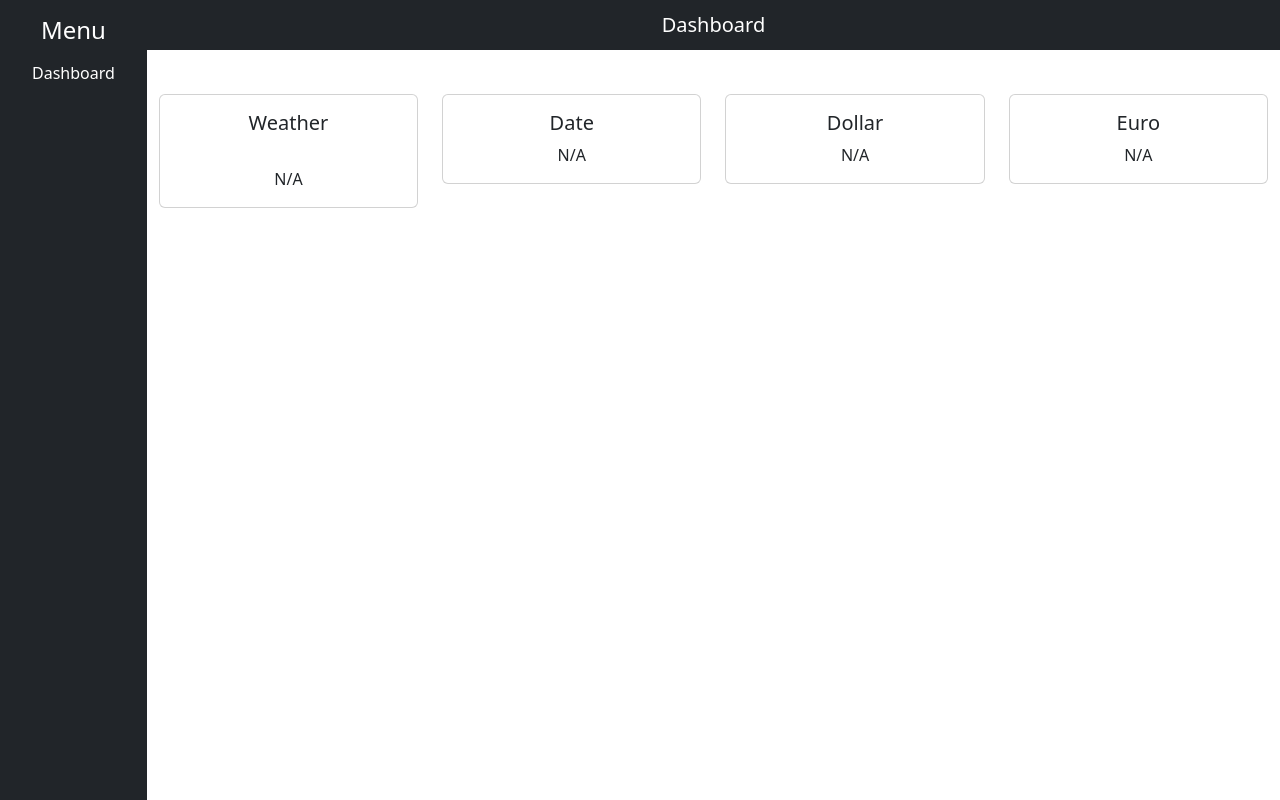
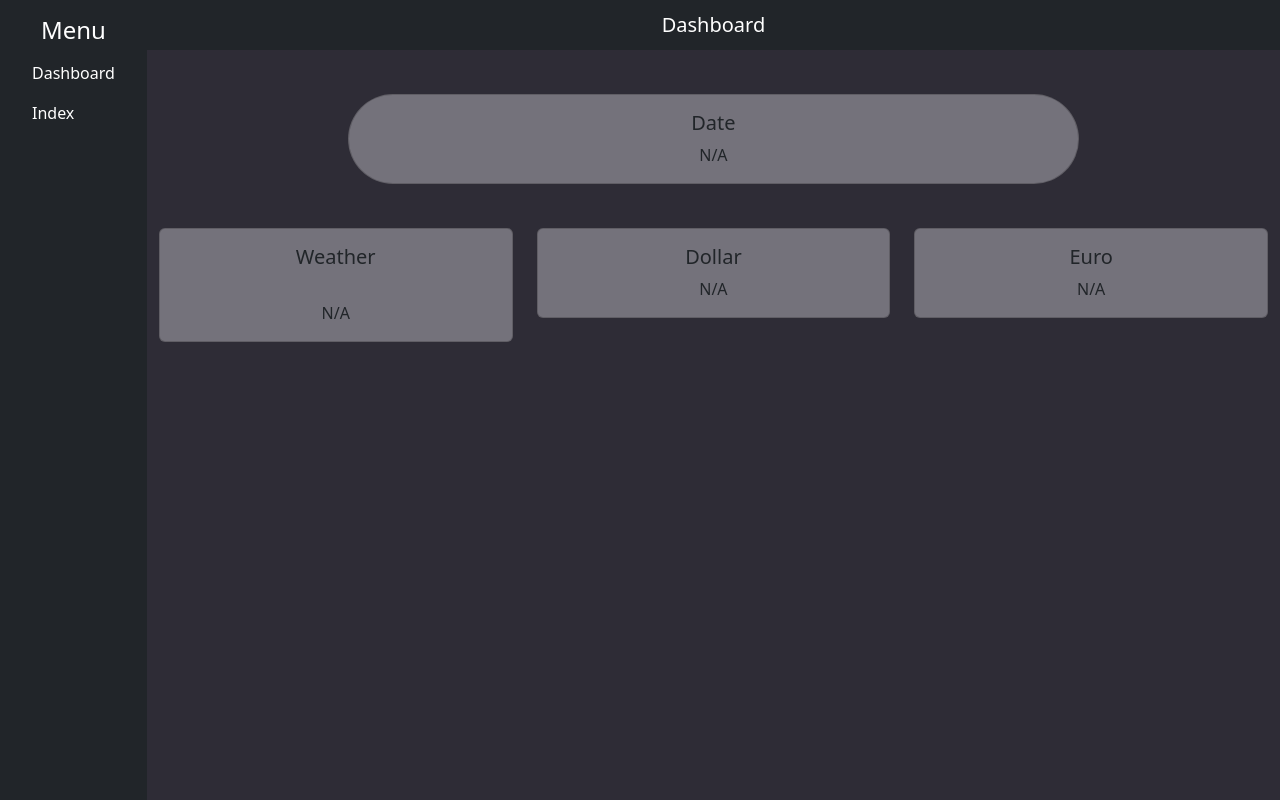
Before and after one commit to iamtwobe/startup-dashboard, a Python web app: template templates/dashboard.html in a window 1280 px wide. Run offline with Jinja, Linux system fonts and the light colour scheme; the template is opened without the code that fills it, so the values that code supplies are empty.

Commit message:
dashboard page progress

```diff
--- a/templates/dashboard.html
+++ b/templates/dashboard.html
@@ -8,7 +8,7 @@
         <link href="https://cdn.jsdelivr.net/npm/bootstrap@5.3.0/dist/css/bootstrap.min.css" rel="stylesheet">
         <script src="static/scripts.js" defer></script>
     </head>
-<body onload="initialize_dashboard()">
+    <body onload="initialize_dashboard()" style="background-color: #2e2c36">
 
         <!-- Sidebar -->
         <div class="d-flex">
@@ -18,7 +18,9 @@
                     <li class="nav-item">
                         <a class="nav-link text-white" href="#">Dashboard</a>
                     </li>
-            <!-- Add other menu items here -->
+                    <li>
+                        <a class="nav-link text-white" href="index.html">Index</a>
+                    </li>
                 </ul>
             </div>
 
@@ -30,10 +32,22 @@
                 </nav>
 
                 <div class="container-fluid mt-4">
+                    <!-- Date Widget -->
+                    <div class="row justify-content-center mb-4">
+                        <div class="col-md-8">
+                            <div class="card text-center rounded-pill" style="background-color: #74727b;">
+                                <div class="card-body">
+                                    <h5 class="card-title">Date</h5>
+                                    <p id="date" class="card-text">N/A</p>
+                                </div>
+                            </div>
+                        </div>
+                    </div>
+
                     <div class="row">
                         <!-- Weather Widget -->
-                <div class="col-md-3 mb-4">
-                    <div class="card text-center">
+                        <div class="col-md-4 mb-4">
+                            <div class="card text-center" style="background-color: #74727b;">
                                 <div class="card-body">
                                     <h5 id="weather" class="card-title">Weather</h5>
                                     <img id="weather_img" src="">
@@ -42,31 +56,21 @@
                             </div>
                         </div>
 
-                <!-- Date Widget -->
-                <div class="col-md-3 mb-4">
-                    <div class="card text-center">
+                        <!-- Dollar Widget -->
+                        <div class="col-md-4 mb-4">
+                            <div class="card text-center" style="background-color: #74727b;">
                                 <div class="card-body">
-                            <h5 class="card-title">Date</h5>
-                            <p id="date" class="card-text">N/A</p>
-                        </div>
-                    </div>
-                </div>
-
-                <!-- Currency Widget (Dollar) -->
-                <div class="col-md-3 mb-4">
-                    <div class="card text-center">
-                        <div class="card-body">
-                            <h5 class="card-title">Dollar</h5>
+                                    <h5 id="usd_title" class="card-title">Dollar</h5>
                                     <p id="dollar" class="card-text">N/A</p>
                                 </div>
                             </div>
                         </div>
 
-                <!-- Currency Widget (Euro) -->
-                <div class="col-md-3 mb-4">
-                    <div class="card text-center">
+                        <!-- Euro Widget -->
+                        <div class="col-md-4 mb-4">
+                            <div class="card text-center" style="background-color: #74727b;">
                                 <div class="card-body">
-                            <h5 class="card-title">Euro</h5>
+                                    <h5 id="euro_title" class="card-title">Euro</h5>
                                     <p id="euro" class="card-text">N/A</p>
                                 </div>
                             </div>
@@ -75,6 +79,5 @@
                 </div>
             </div>
         </div>
-
     </body>
 </html>
--- a/templates/static/scripts.js
+++ b/templates/static/scripts.js
@@ -14,31 +14,33 @@ function initialize_dashboard() {
         .then(parsedData => {
             switch(parsedData.dollar_state){
                 case "increase":
-                    var dollar_state_img = ""
+                    var usd_state_img = "assets/icons/increase_icon.png"
                     break;
                 case "decrease":
-                    var dollar_state_img = ""
+                    var usd_state_img = "assets/icons/decrease_icon.png"
                     break;
                 case "stable":
-                    var dollar_state_img = ""
+                    var usd_state_img = "assets/icons/decrease_icon.png"
                     break;
             }
             switch(parsedData.euro_state){
                 case "increase":
-                    var eur_state_img = ""
+                    var eur_state_img = "assets/icons/increase_icon.png"
                     break;
                 case "decrease":
-                    var eur_state_img = ""
+                    var eur_state_img = "assets/icons/decrease_icon.png"
                     break;
                 case "stable":
-                    var eur_state_img = ""
+                    var eur_state_img = "assets/icons/decrease_icon.png"
                     break;
             }
-            document.getElementById('dollar').innerHTML = `<p id="dollar" class="card-text">${parsedData.dollar_rate || "N/A"} <img src="${dollar_state_img}" alt=""></p>`
             document.getElementById('weather').textContent = parsedData.weather || "N/A";
             document.getElementById('weather_img').src = parsedData.weather_img;
             document.getElementById('temperature').textContent = parsedData.temperature || "N/A";
             document.getElementById('date').textContent = parsedData.date || "N/A";
-            document.getElementById('euro').innerHTML = `<p id="euro" class="card-text">${parsedData.euro_rate || "N/A"} <img src="${eur_state_img}" alt=""></p>`;
+            document.getElementById('dollar').innerHTML = `<p id="dollar" class="card-text">R$ ${parsedData.dollar_rate || "N/A"}</p>`
+            document.getElementById('usd_title').innerHTML = `<h5 id="usd_title" class="card-title"> Dollar </h5><img src="${usd_state_img}" height="56" width="60">`
+            document.getElementById('euro').innerHTML = `<p id="euro" class="card-text">R$ ${parsedData.euro_rate || "N/A"}</p>`;
+            document.getElementById('euro_title').innerHTML = `<h5 id="euro_title" class="card-title"> Euro </h5><img src="${eur_state_img}" height="56" width="60">`
         })
 }
```
Also changed, not shown: templates/assets/icons/decrease_icon.png (added), templates/assets/icons/increase_icon.png (added), templates/static/styles.css (line endings or trailing spaces). Lines whose indentation alone changed are shown as unchanged.
